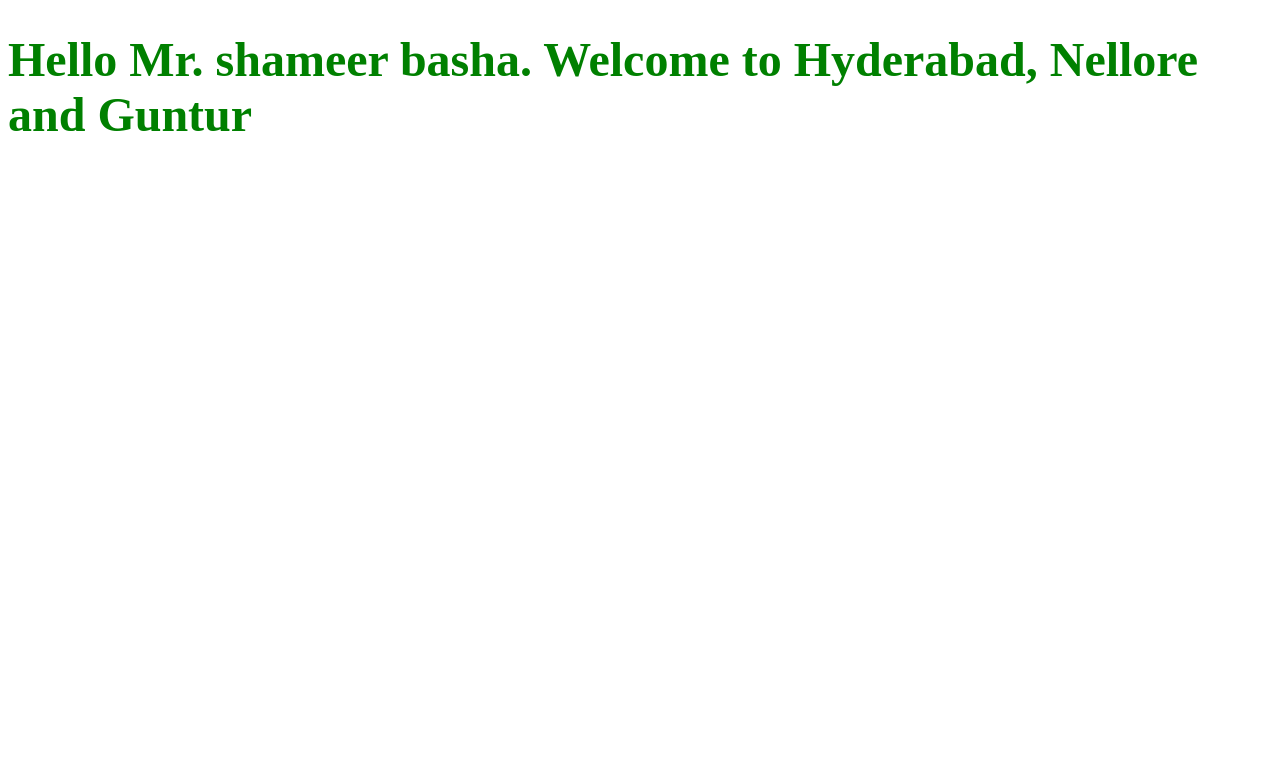
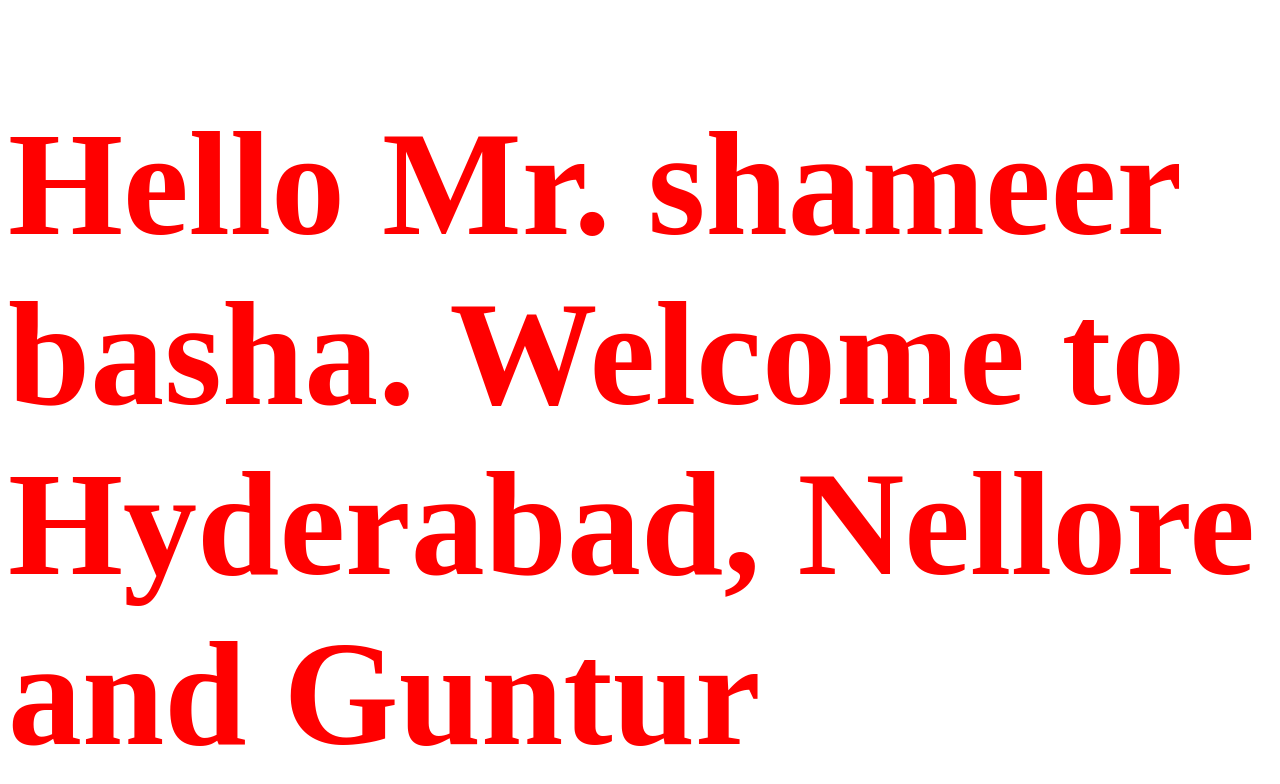
Before and after one commit to shameer912/myworld, a plain HTML site: page index.html in a window 1280 px wide. Drawn offline with Linux system fonts and the light colour scheme.

Commit message:
Update mystyle.css

```diff
--- a/mystyle.css
+++ b/mystyle.css
@@ -1,5 +1,5 @@
 .test {
 
-	color: green;
-	font-size:48px;
+	color: red;
+	font-size:148px;
 }
```
